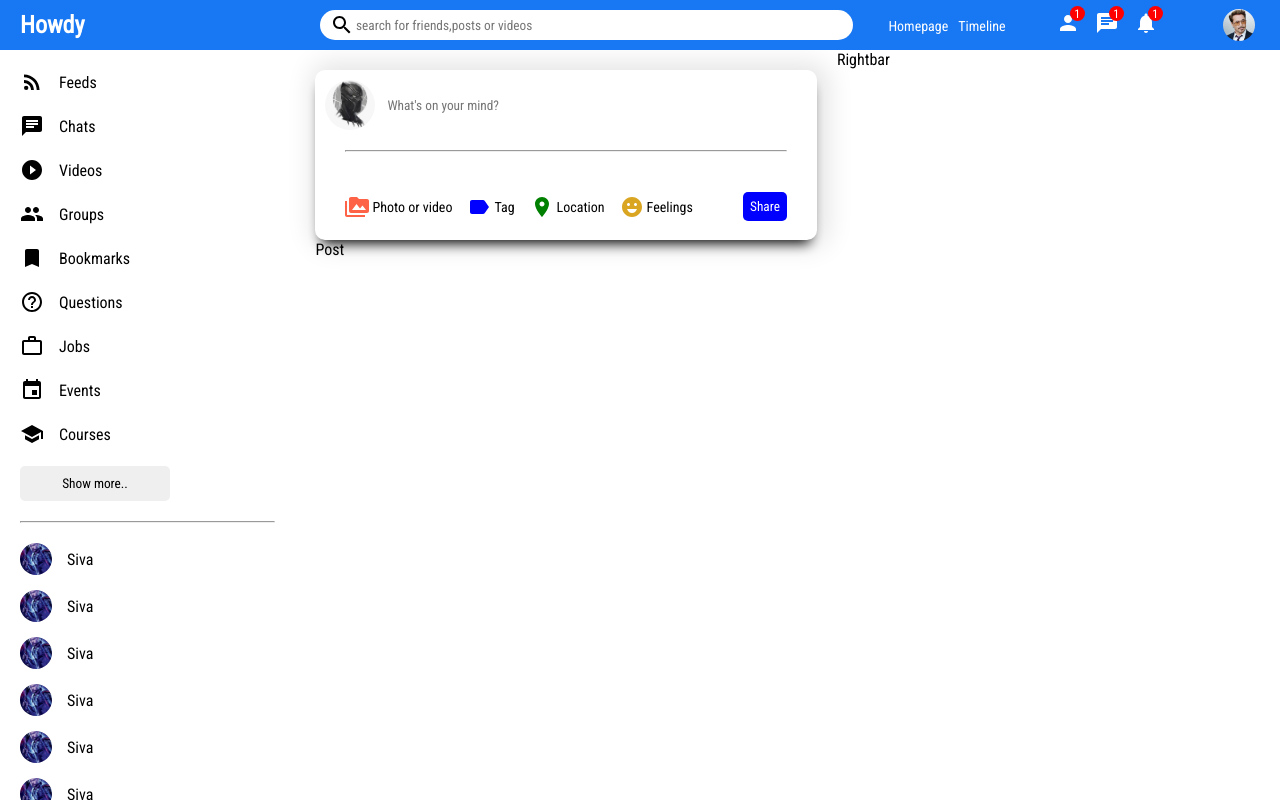
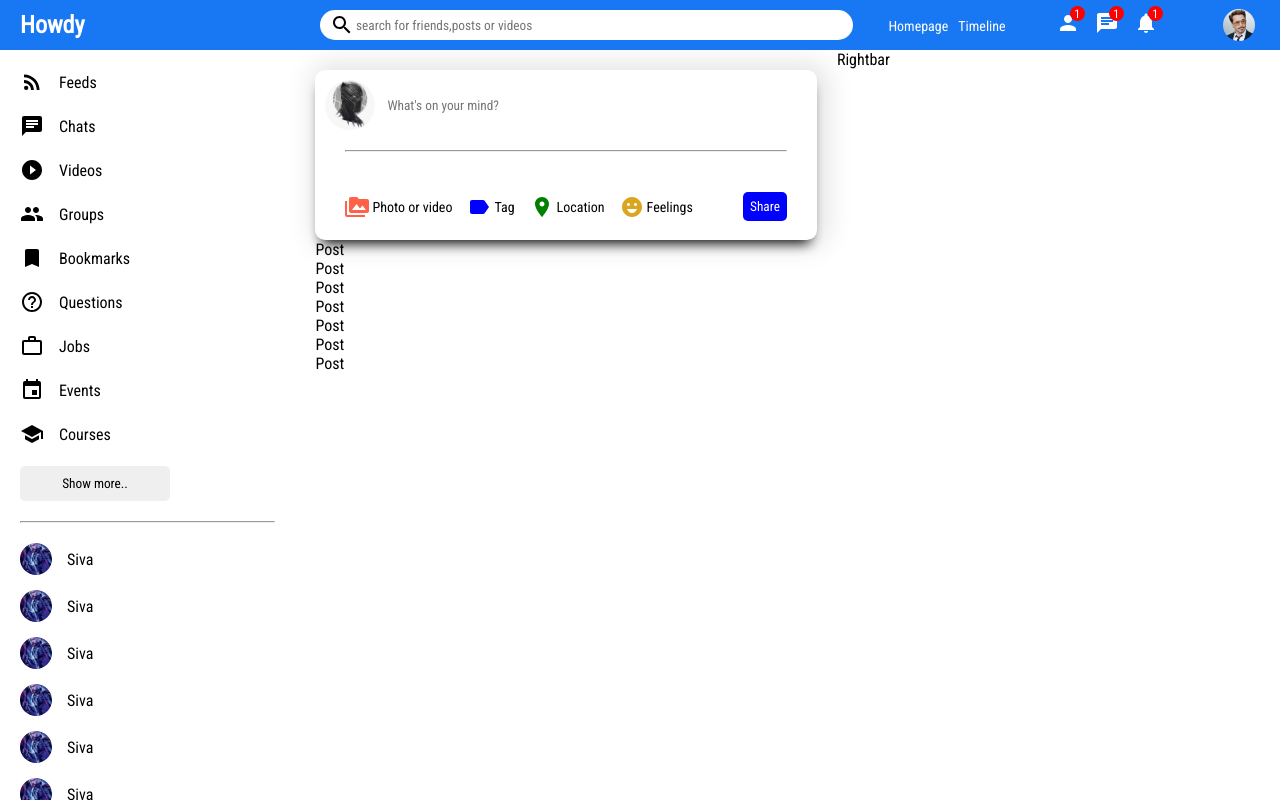
Before and after one commit to user-siva/Howdy-client, a React (Create React App) app: page / in a window 1280 px wide. Built offline with nearby package versions, Linux system fonts and the light colour scheme.

Commit message:
post ui created

```diff
--- a/src/components/feed/Feed.jsx
+++ b/src/components/feed/Feed.jsx
@@ -8,6 +8,12 @@ function Feed() {
            <div className="feedWrapper">
                <Share />
                <Post />
+               <Post />
+               <Post />
+               <Post />
+               <Post />
+               <Post />
+               <Post />
            </div>
         </div>
     );
```
